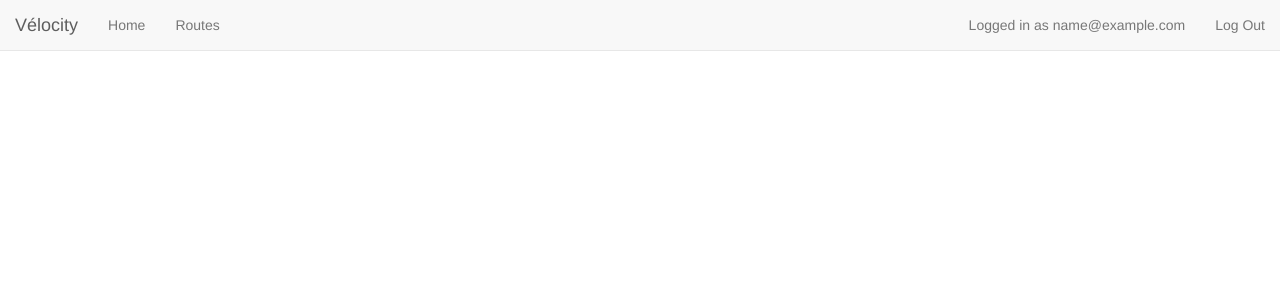
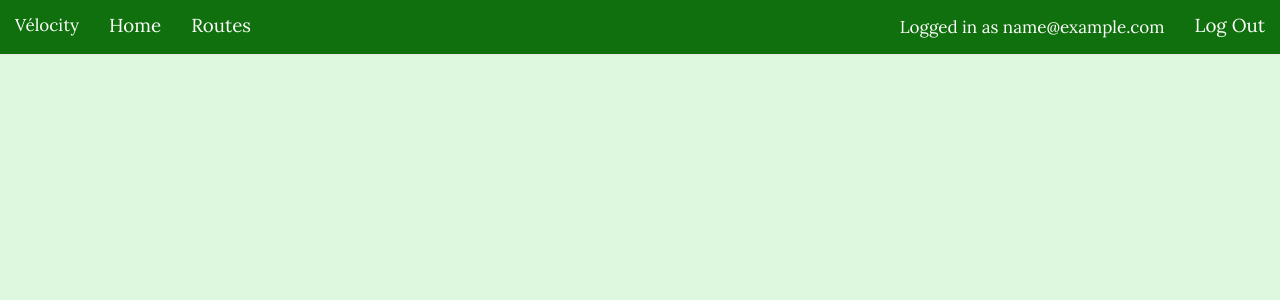
Before and after one commit to valeriewilson/velocity, a Flask app: template templates/base_logged_in.html in a window 1280 px wide. Shown: the top 300 px of the page. Run offline with Flask 2, Linux system fonts and the light colour scheme; the template is opened without the code that fills it: most values are stand-ins (such as "Sample title", 1, 10 or a date in 2020); some libraries are stand-ins or nearby versions.

Commit message:
Added formatting

```diff
--- a/static/styles.css
+++ b/static/styles.css
@@ -2,8 +2,8 @@
     display: none;
 }
 #map {
-    height: 600px;
-    width: 100%;
+    height: 700px;
+    width: 80%;
 }
 .map {
     height: 350px;
@@ -19,7 +19,7 @@
 .sidebar {
     position: fixed;
     margin-left: -100px;
-    background-color: white;
+    background-color: #FFF5DA;
 }
 #wrapper {
   padding-left: 100px;
@@ -29,6 +29,29 @@ body {
     padding-top: 70px;
     background-attachment: fixed;
     width: 100%;
+    background-color: #def7df;
+    font-family: 'Lora', serif;
+    font-size: 155%;
+}
+.navbar {
+    background-color: #10700d;
+}
+.navbar .container-fluid .white-text {
+    color: #ffffff;
+    font-size: 110%;
+}
+.navbar .container-fluid .white-text a {
+    color: #ffffff;
+    font-size: 110%;
+}
+h3 {
+    font-family: 'Lato', sans-serif;
+}
+label .radio-label {
+    float: left;
+    clear: none;
+    display: block;
+    padding-left: 0;
 }
 #flash-message {
     margin-left: 30px;
@@ -40,6 +63,7 @@ body {
 }
 input {
     margin-bottom: 10px;
+    margin-right: 20px;
 }
 .btn {
     margin-bottom: 15px;
@@ -50,3 +74,6 @@ img {
 select {
     margin-bottom: 10px;
 }
+p {
+    width: 300px;
+}
--- a/templates/base.html
+++ b/templates/base.html
@@ -3,6 +3,7 @@
 <head>
     <title>{% block title %}Bike Route Generator{% endblock %}</title>
     <link href="https://maxcdn.bootstrapcdn.com/bootstrap/3.3.7/css/bootstrap.min.css" rel="stylesheet">
+    <link href="https://fonts.googleapis.com/css?family=Lato|Lora" rel="stylesheet">
     <link rel="stylesheet" type="text/css" href="static/styles.css">
     {% with messages = get_flashed_messages() %}
         {% if messages %}
--- a/templates/base_logged_in.html
+++ b/templates/base_logged_in.html
@@ -9,17 +9,17 @@
           <span class="icon-bar"></span>
           <span class="icon-bar"></span>
         </button>
-        <a class="navbar-brand" href="/">Vélocity</a>
+        <a class="navbar-brand white-text" href="/">Vélocity</a>
       </div>
 
       <div class="collapse navbar-collapse" id="bs-example-navbar-collapse-1">
         <ul class="nav navbar-nav">
-          <li><a href="/">Home</a></li>
-          <li><a href="/routes">Routes</a></li>
+          <li class="white-text"><a href="/">Home</a></li>
+          <li class="white-text"><a href="/routes">Routes</a></li>
         </ul>
         <ul class="nav navbar-nav navbar-right">
-          <li class="navbar-text">Logged in as {{ email }}</li>
-          <li><a href="/logout">Log Out</a></li>
+          <li class="navbar-text white-text">Logged in as {{ email }}</li>
+          <li class="white-text"><a href="/logout">Log Out</a></li>
         </ul>
       </div>
     </div>
```
Also changed, not shown: templates/home.html (+9 -7 lines), templates/routes.html (+9 -4 lines).
